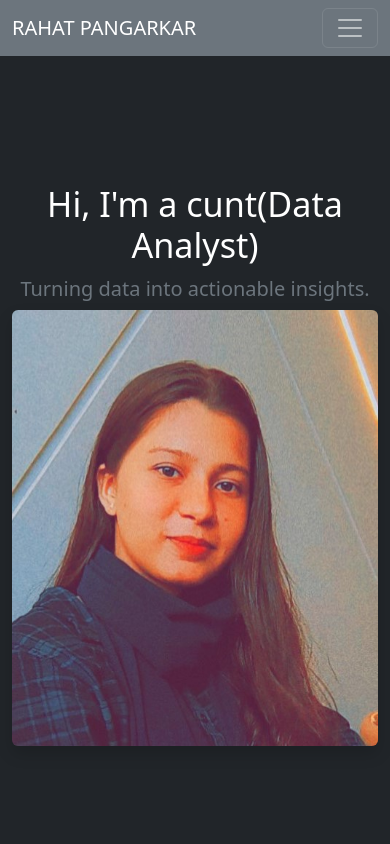
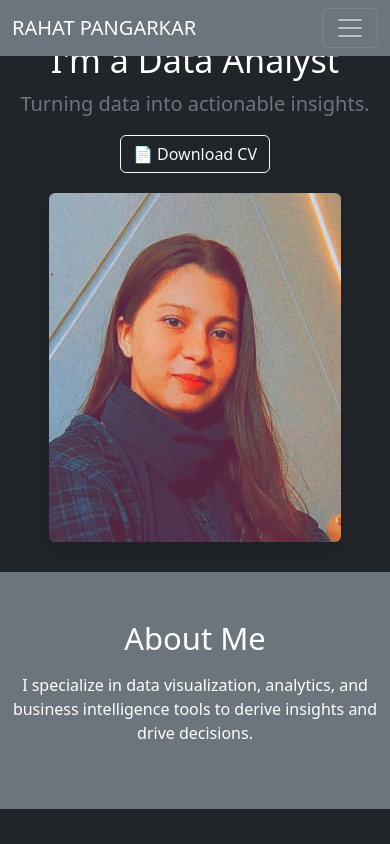
Before and after one commit to itsmesaim/client_RP, a plain HTML site: page index.html in a window 390 px wide. Shown: the top 844 px of the page. Drawn offline with nearby package versions, Linux system fonts and the light colour scheme.

Commit message:
Implemented Download CV Button

```diff
--- a/index.html
+++ b/index.html
@@ -29,17 +29,19 @@
     </nav>
 
     <!-- Hero Section -->
-    <section id="hero" class="d-flex align-items-center vh-100 text-center text-md-start bg-dark mt-5">
+    <section id="hero" class="d-flex align-items-center text-center text-md-start">
         <div class="container d-md-flex align-items-center">
             <div class="col-md-6">
-                <h1 class="display-4 fade-in">Hi, I'm a cunt(Data Analyst)</h1>
-                <p class="lead text-secondary fade-in delay-1">Turning data into actionable insights.</p>
+                <h1 class="display-4">I'm a <span id="dynamic-text">Data Analyst</span></h1>
+                <p class="lead text-secondary">Turning data into actionable insights.</p>
+                <a href="assets/Rahat Pangarkar.pdf" download class="btn btn-outline-light">📄 Download CV</a>
             </div>
             <div class="col-md-6 text-center">
-                <img src="assets/client.jpg" alt="Client Working" id="hero-image" class="img-fluid rounded shadow float-animation">
+                <img src="assets/client.jpg" alt="Client Working" id="hero-image" class="img-fluid rounded shadow">
             </div>
         </div>
     </section>
+
 
     <!-- About Section -->
     <section id="about" class="py-5 bg-secondary text-white text-center fade-in">
--- a/style.css
+++ b/style.css
@@ -26,3 +26,44 @@
         transform: translateY(-10px);
     }
 }
+
+/* CV download button hover effect */
+.cv-download-button {
+    font-weight: bold;
+    padding: 10px 20px;
+    border-radius: 5px;
+    transition: background-color 0.3s ease-in-out, transform 0.2s ease;
+}
+
+.cv-download-button:hover {
+    background-color: #f8d210;
+    color: #000;
+    transform: scale(1.05);
+}
+
+/* Hero Section Spacing */
+#hero {
+    padding-top: 100px; /* Default spacing for desktop */
+    padding-bottom: 100px;
+}
+
+/* Mobile Optimization */
+@media (max-width: 768px) {
+    #hero {
+        padding-top: 40px; /* Reduce top padding for mobile */
+        padding-bottom: 30px; /* Reduce bottom padding for mobile */
+        flex-direction: column-reverse; /* Ensure image stacks below text */
+        text-align: center; /* Center-align text */
+    }
+
+    #hero img {
+        max-width: 80%; /* Prevent image from being too large */
+        margin-top: 20px;
+    }
+}
+
+/* General Reset for Body & HTML */
+body, html {
+    margin: 0;
+    padding: 0;
+}
```
Also changed, not shown: assets/project1.jpg (added), script.js (line endings or trailing spaces), 1 other file.
